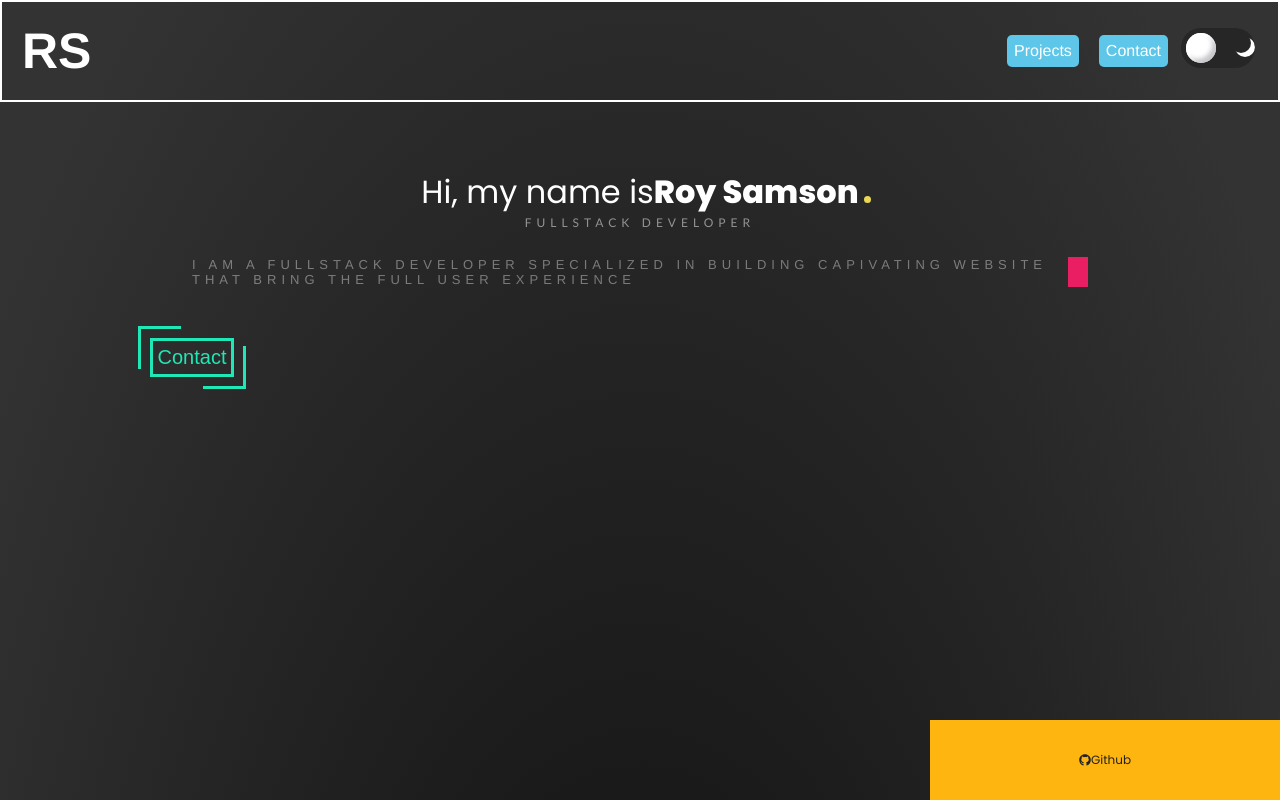
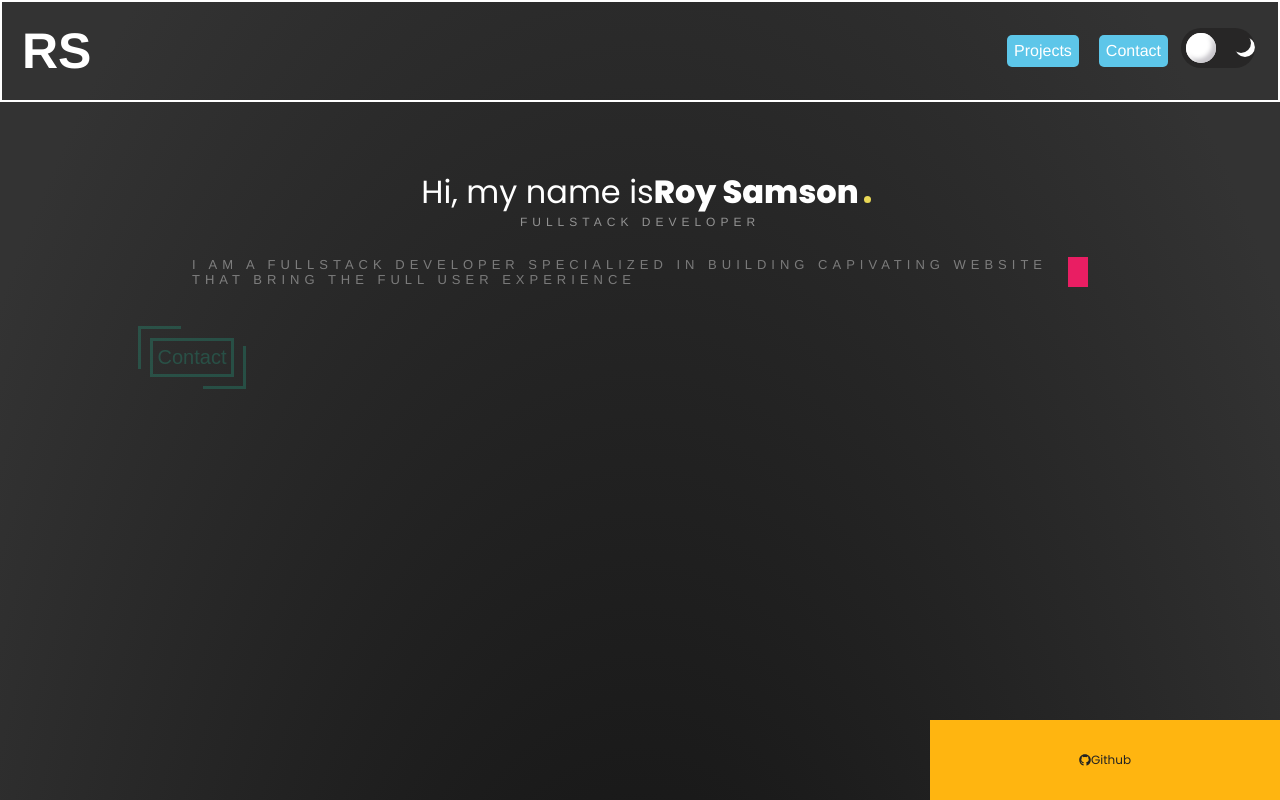
Before and after one commit to RoySamson-stack/final, a React (Create React App) app: page / in a window 1280 px wide. Shown: the top 800 px of the page. Built offline with nearby package versions, Linux system fonts and the light colour scheme.

Commit message:
adding tfade in animaion to the introduction

```diff
--- a/src/components/main.scss
+++ b/src/components/main.scss
@@ -105,7 +105,7 @@
         animation-delay: 3.2s;
         opacity: 0;
          font-weight: 400;
-        font-family: 'Lato';
+        // font-family: 'Lato';
         font-size: 12px;
         text-transform: uppercase;
         letter-spacing: 5px;
@@ -143,12 +143,7 @@
       }
     }
   }
-
 }
-
-
-
-
 
 @keyframes mainBlock {
   0% {
--- a/src/index.css
+++ b/src/index.css
@@ -111,6 +111,9 @@ body{
   height: 0%;
 }
 .btn{
+
+animation: secFadeIn 4s forwards;
+animation-delay: 5s;
  margin-top: 10px;
 text-decoration: none;
 font-size: 20px;
@@ -119,6 +122,7 @@ background: transparent;
 color: #1fe8b6;
 border:3px solid #1fe8b6;
 position: relative;
+opacity: 0;
 }
 .btn::before,
 .btn::after
@@ -253,6 +257,16 @@ color: white;
     grid-template-columns: 1fr 1fr ;
   }
 } */
+
+@keyframes secFadeIn {
+  0% {
+    opacity: 0;
+  }
+  100% {
+    opacity: 1;
+  }
+}
+
 @media screen and (min-device-width: 576px)
 {
   .project-cards{
```
